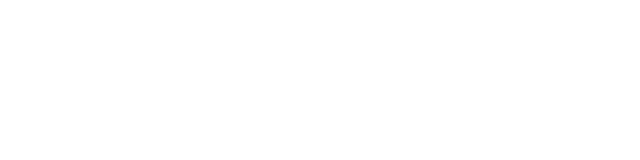
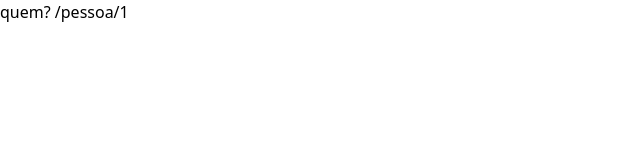
Before and after one commit to dandeliao/maloca, a Nuxt app: page /pessoa/1 in a window 1280 px wide. Before the commit this address had no page. Shown: the top 160 px of the page, without its empty margins (0-640 px from the left). Built offline with nearby package versions, Linux system fonts and the light colour scheme.

Commit message:
feat: cria página de usuáries

```diff
--- /dev/null
+++ b/pages/pessoa/_pessoa.vue
@@ -0,0 +1,5 @@
+<template>
+  <main>
+    <p>quem? {{ $route.path }}</p>
+  </main>
+</template>
```
